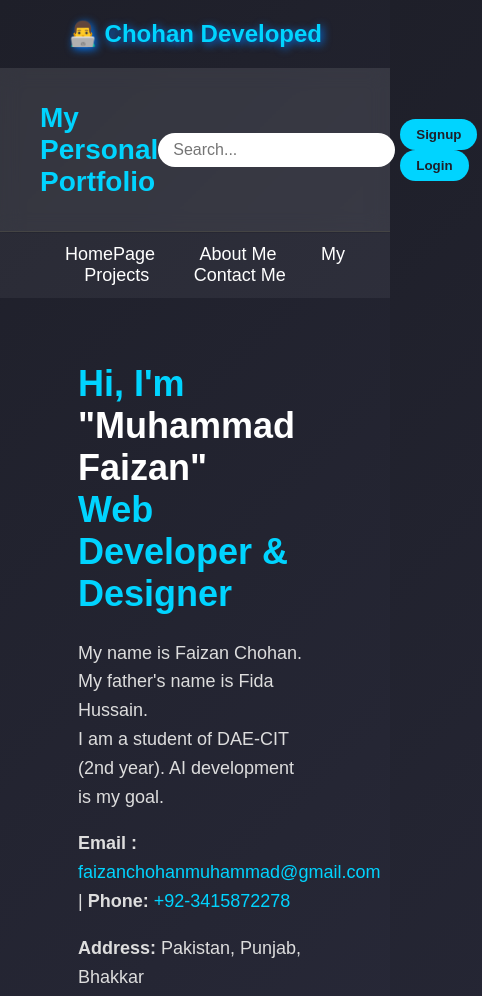
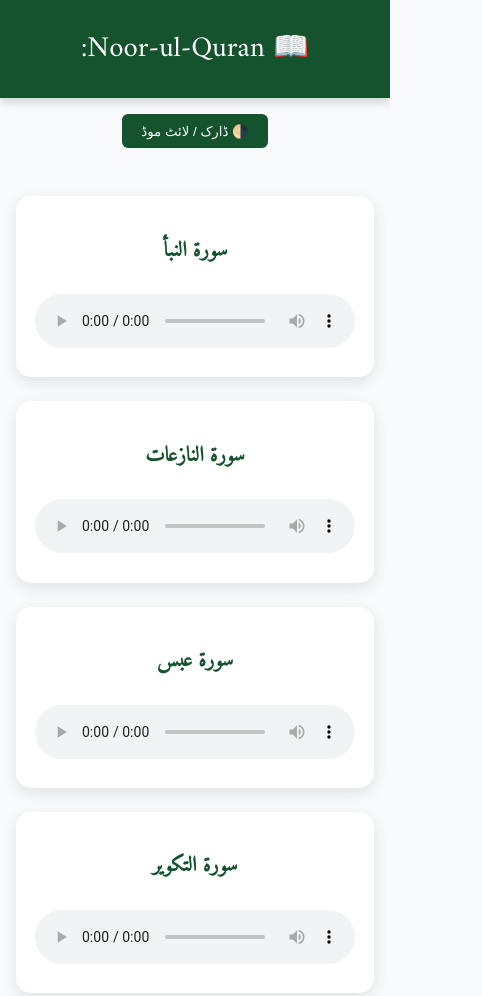
Before and after one commit to faizanchohanmuhammad-lab/portfolio1, a plain HTML site: page index.html in a window 390 px wide. Shown: the top 996 px of the page, 482 px wide, since content can reach past the window. Drawn offline with Linux system fonts and the light colour scheme.

Commit message:
Update index.html

```diff
--- a/index.html
+++ b/index.html
@@ -1,55 +1,83 @@
 <!DOCTYPE html>
-<html lang="en">
+<html lang="ar" dir="rtl">
 <head>
-    <meta charset="UTF-8">
-    <meta name="viewport" content="width=device-width, initial-scale=1.0">
-    <title>My Portfolio</title>
-    <link rel="stylesheet" href="portfolio.css">
+<meta charset="UTF-8">
+<meta name="viewport" content="width=device-width, initial-scale=1.0">
+<title>Noor-ul-Quran</title>
+<style>
+@import url('https://fonts.googleapis.com/css2?family=Amiri&display=swap');
+body { font-family: 'Amiri', serif; margin:0; padding:0; background:#f8fafc; color:#222; transition:0.3s; }
+header { background:#14532d; color:white; padding:1.5rem; text-align:center; font-size:1.8rem; box-shadow:0 3px 10px rgba(0,0,0,0.2); }
+.controls { text-align:center; margin:1rem; }
+button { background:#14532d; color:white; border:none; border-radius:6px; padding:0.6rem 1.2rem; cursor:pointer; transition:0.3s; }
+button:hover { background:#0d3a1e; }
+.container { max-width:1200px; margin:2rem auto; display:grid; grid-template-columns:repeat(auto-fill, minmax(300px, 1fr)); gap:1.5rem; padding:1rem; }
+.card { background:white; border-radius:15px; box-shadow:0 5px 15px rgba(0,0,0,0.1); padding:1.2rem; transition:0.3s; }
+.card:hover { transform:translateY(-5px); box-shadow:0 8px 20px rgba(0,0,0,0.15); }
+.card h2 { color:#14532d; text-align:center; font-size:1.3rem; margin-bottom:1rem; }
+audio { width:100%; margin-top:0.6rem; }
+footer { background:#14532d; color:white; text-align:center; padding:1rem; margin-top:2rem; }
+.dark-mode { background:#1a1a1a; color:#eee; }
+.dark-mode .card { background:#2c2c2c; color:#eee; }
+.dark-mode header, .dark-mode footer { background:#0f2d1c; }
+</style>
 </head>
 <body>
 
-    <h2>👨‍💻 Chohan <span>Developed</span></h2>
+<header>📖 Noor-ul-Quran:</header>
+<div class="controls">
+  <button onclick="toggleDarkMode()">🌗 ڈارک / لائٹ موڈ</button>
+</div>
 
-    <div class="header">
-        <h1>My Personal Portfolio</h1>
-        <div class="search">
-            <input type="text" placeholder="Search...">
-        </div>
-        <div class="buttons1">
-            <button><a href="signup.html">Signup</a></button>
-            <button><a href="login.html">Login</a></button>
-        </div>
-    </div>
+<div class="container" id="quranContainer"></div>
 
-    <div class="buttons2">
-        <a href="index.html">HomePage</a>
-        <a href="About.html">About Me</a>
-        <a href="projects.html">My Projects</a>
-        <a href="contact.html">Contact Me</a>
-    </div>
+<footer>© 2025 Noor-ul-Qura  Chohan All rights Reserved</footer>
 
-    <div style="display: flex; justify-content: center;">
-        <div class="content">
-            <h1>Hi, I'm <span>"Muhammad Faizan"</span> <br>Web Developer & Designer</h1>
-            <p>My name is Faizan Chohan. My father's name is Fida Hussain.<br>
-            I am a student of DAE-CIT (2nd year). AI development is my goal.</p>
+<script>
+// Juz Amma surahs in correct order
+const surahs = [
+  {name:"سورة النبأ", num:"078"}, {name:"سورة النازعات", num:"079"}, {name:"سورة عبس", num:"080"},
+  {name:"سورة التكوير", num:"081"}, {name:"سورة الإنفطار", num:"082"}, {name:"سورة المطففين", num:"083"},
+  {name:"سورة الإنشقاق", num:"084"}, {name:"سورة البروج", num:"085"}, {name:"سورة الطارق", num:"086"},
+  {name:"سورة الأعلى", num:"087"}, {name:"سورة الغاشية", num:"088"}, {name:"سورة الفجر", num:"089"},
+  {name:"سورة البلد", num:"090"}, {name:"سورة الشمس", num:"091"}, {name:"سورة الليل", num:"092"},
+  {name:"سورة الضحى", num:"093"}, {name:"سورة الشرح", num:"094"}, {name:"سورة التين", num:"095"},
+  {name:"سورة العلق", num:"096"}, {name:"سورة القدر", num:"097"}, {name:"سورة البينة", num:"098"},
+  {name:"سورة الزلزلة", num:"099"}, {name:"سورة العاديات", num:"100"}, {name:"سورة القارعة", num:"101"},
+  {name:"سورة التكاثر", num:"102"}, {name:"سورة العصر", num:"103"}, {name:"سورة الهمزة", num:"104"},
+  {name:"سورة الفيل", num:"105"}, {name:"سورة قريش", num:"106"}, {name:"سورة الماعون", num:"107"},
+  {name:"سورة الكوثر", num:"108"}, {name:"سورة الكافرون", num:"109"}, {name:"سورة النصر", num:"110"},
+  {name:"سورة المسد", num:"111"}, {name:"سورة الإخلاص", num:"112"}, {name:"سورة الفلق", num:"113"},
+  {name:"سورة الناس", num:"114"}
+];
 
-            <p><strong>Email :</strong> <a href="mailto:faizanchohanmuhammad@gmail.com">faizanchohanmuhammad@gmail.com</a> |
-            <strong>Phone:</strong> <a href="tel:+923415872278">+92-3415872278</a></p>
+const container = document.getElementById("quranContainer");
+surahs.forEach((s,i)=>{
+  const card = document.createElement("div");
+  card.className="card";
+  card.innerHTML = `
+    <h2>${s.name}</h2>
+    <audio controls>
+      <source src="https://download.quranicaudio.com/qdc/mishari_al_afasy/murattal/${s.num}.mp3" type="audio/mpeg">
+    </audio>
+  `;
+  container.appendChild(card);
+});
 
-            <p><strong>Address:</strong> Pakistan, Punjab, Bhakkar</p>
+// Auto-play next surah
+const audios = Array.from(document.querySelectorAll("audio"));
+audios.forEach((audio,i)=>{
+  audio.addEventListener("ended",()=>{
+    if(audios[i+1]){
+      audios[i+1].play();
+      audios[i+1].scrollIntoView({behavior:"smooth", block:"center"});
+    }
+  });
+});
 
-            <img class="imageset" src="myimage.jpg" alt="My Image">
-            <a href="mailto:faizanchohanmuhammad@gmail.com"><img class="images" src="web4.jpg" alt="Contact Icon"></a>
-        </div>
-    </div>
-
-    <footer>
-        <h2>About Us</h2>
-        <h3>Connect with me on social media or email me directly:</h3>
-        <h4>Email: <a href="mailto:faizanchohanmuhammad@gmail.com">faizanchohanmuhammad@gmail.com</a></h4>
-        <h4>&copy; 2025 Muhammad Faizan. All rights reserved.</h4>
-    </footer>
+// Dark mode toggle
+function toggleDarkMode(){document.body.classList.toggle("dark-mode");}
+</script>
 
 </body>
 </html>
```
